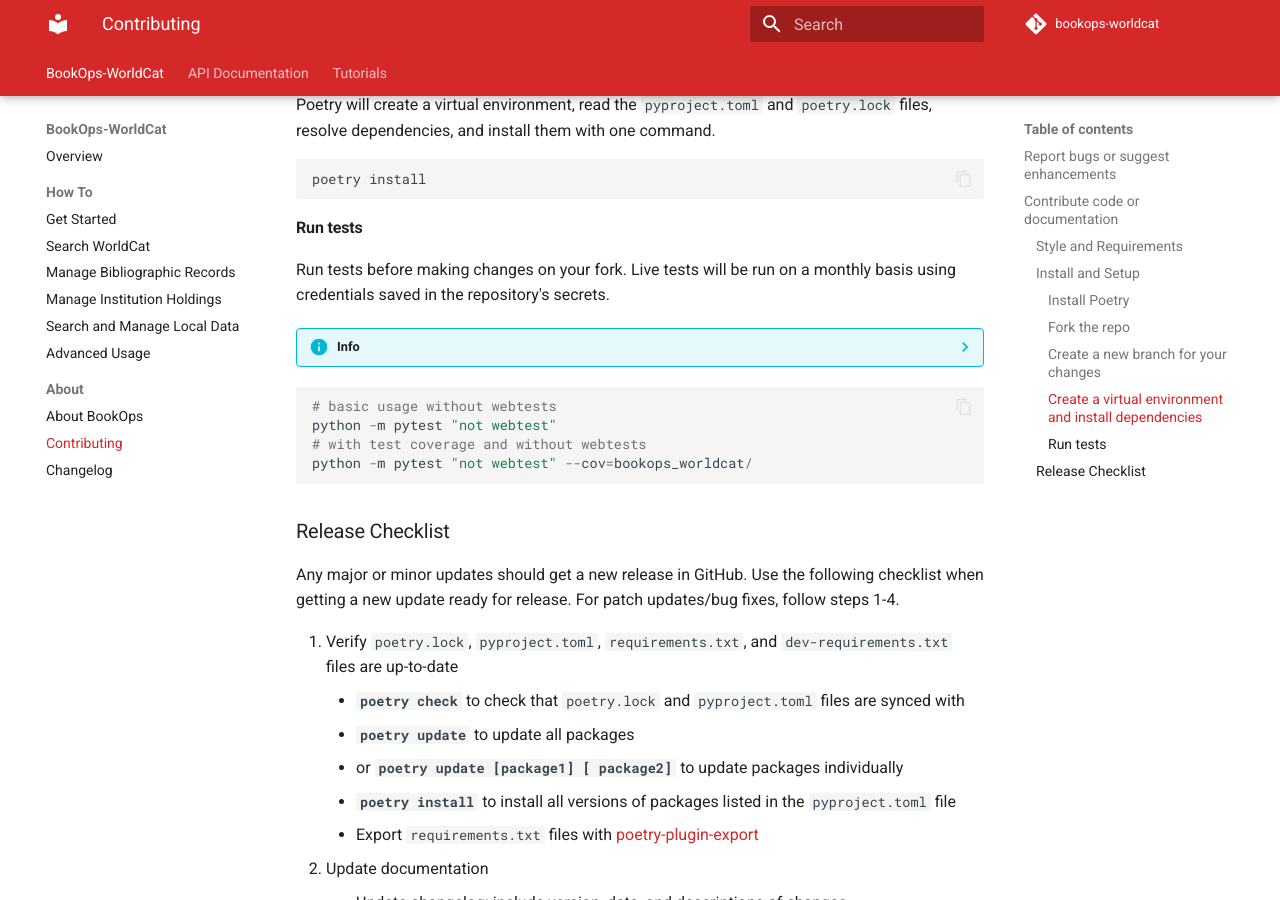
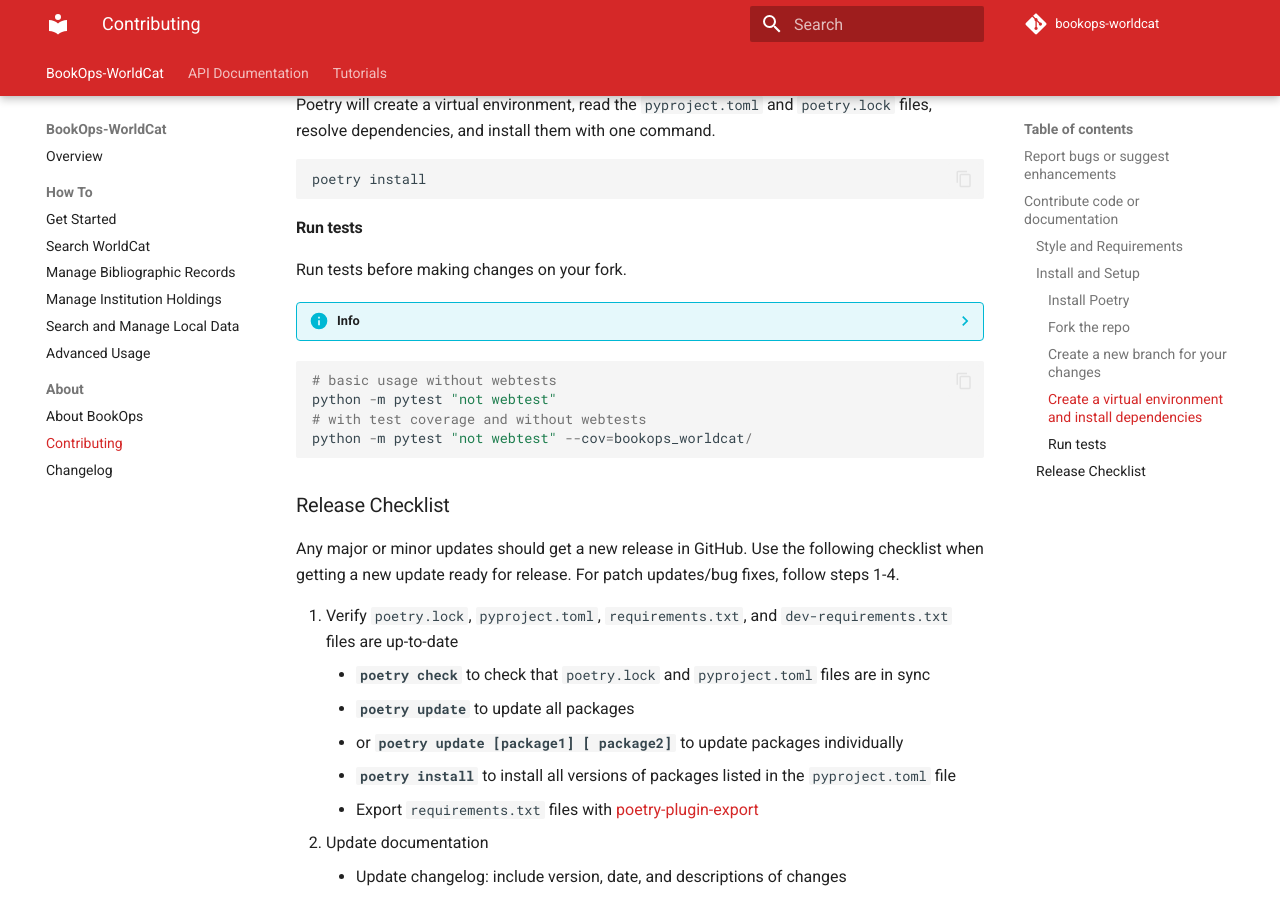
Before and after one commit to BookOps-CAT/bookops-worldcat, an MkDocs documentation site: the page built from docs/contributing.md, in a window 1280 px wide and 900 px high, scrolled down 1603 px. Built offline with MkDocs 1.6.1 and Material for MkDocs 9.7.7, drawn with Linux system fonts in a browser that asks for light colours; comment, search, counter and statistics services are not loaded; the version menu is left out.

Commit message:
updated release checklist and contribution guide

````diff
--- a/docs/contributing.md
+++ b/docs/contributing.md
@@ -76,9 +76,9 @@
 ```
 
 #### Run tests
-Run tests before making changes on your fork. Live tests will be run on a monthly basis using credentials saved in the repository's secrets.
+Run tests before making changes on your fork.
 ??? info
-    Our live tests are designed to look for API credentials in a specific file/directory in a Windows environment. We will need to refactor the `live_keys` fixture to allow contributors to run live tests locally with their own API credentials and to run live tests in a macOS environment.
+    Our live tests are designed to look for API credentials in a specific file/directory when running webtests locally. Live tests are also run on a monthly basis in GitHub Actions using credentials saved in the repository's secrets. Pull requests from public forks will not run live webtests and we will need to refactor the `live_keys` fixture if a contributor wishes to run live webtests locally using their own API credentials.
 
 ```py
 # basic usage without webtests
@@ -91,7 +91,7 @@
 Any major or minor updates should get a new release in GitHub. Use the following checklist when getting a new update ready for release. For patch updates/bug fixes, follow steps 1-4.
 
 1. Verify `poetry.lock`, `pyproject.toml`, `requirements.txt`, and `dev-requirements.txt` files are up-to-date
-     * **`poetry check`** to check that `poetry.lock` and `pyproject.toml` files are synced with
+     * **`poetry check`** to check that `poetry.lock` and `pyproject.toml` files are in sync
      * **`poetry update`** to update all packages
      * or **`poetry update [package1] [ package2]`** to update packages individually
      * **`poetry install`** to install all versions of packages listed in the `pyproject.toml` file
@@ -109,6 +109,6 @@
 5. Create a new github release
     * At minimum, include information from changelog in release. Include additional details about changes as appropriate.
 6. Build package in poetry
-    * `poetry build`
+    * **`poetry build`**
 7. Publish to PyPI
-    * `poetry publish`
+    * **`poetry publish`**
````
